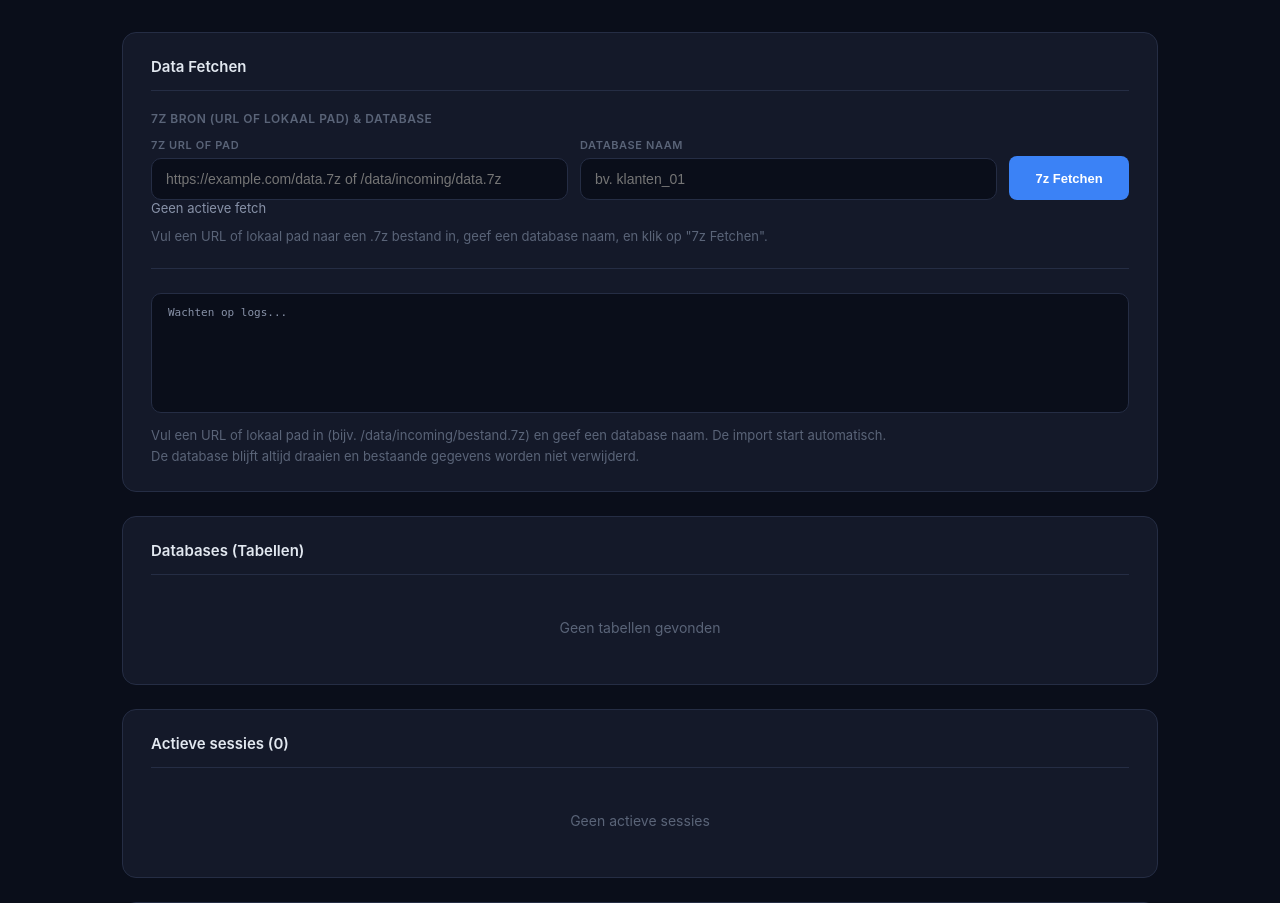
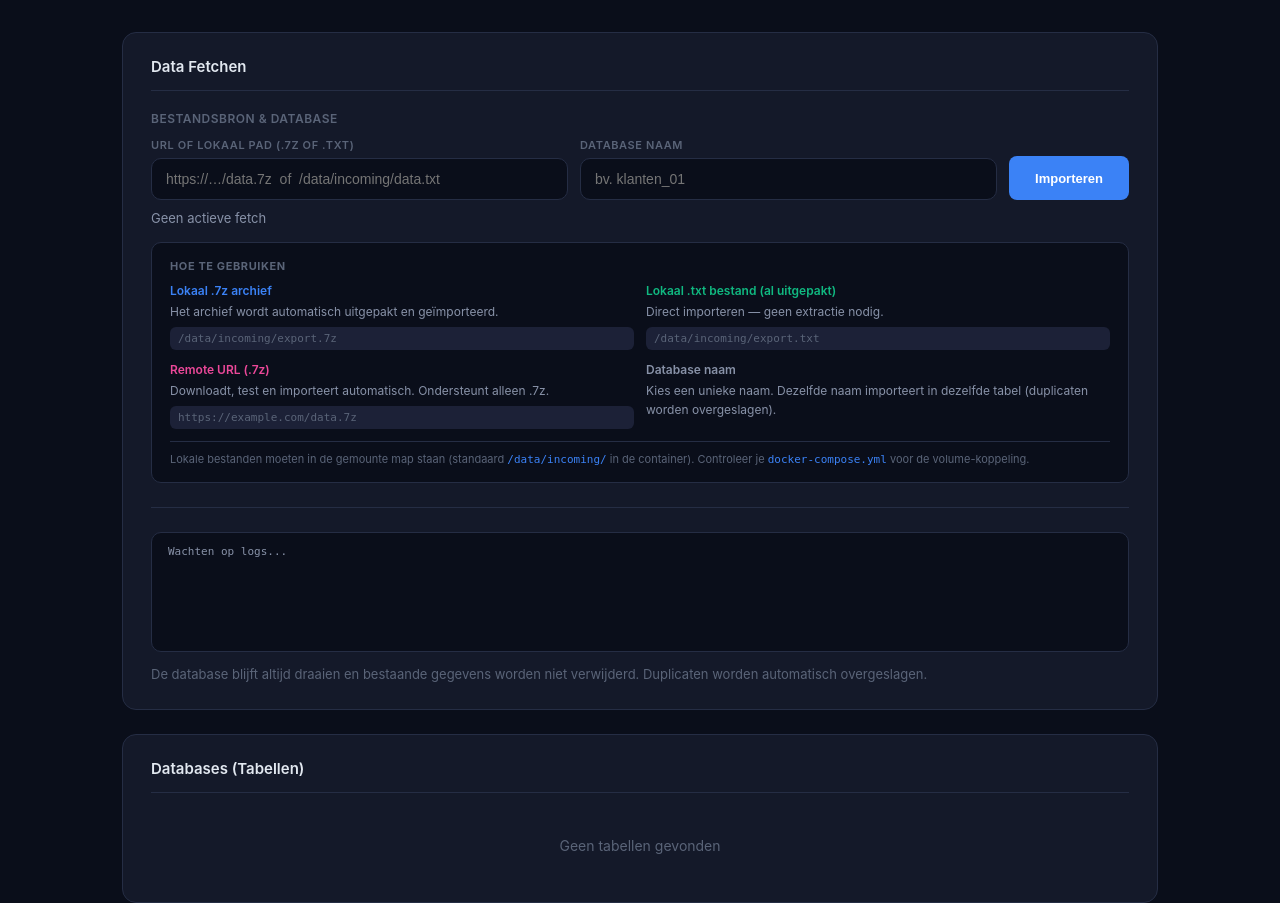
Before and after one commit to stijnvandepol/DataFetcher, a Flask app: page /admin in a window 1280 px wide. Shown: the part 56-959 px from the top of the page. Run offline with Flask 3, Linux system fonts and the light colour scheme; the visitor is signed in with stand-in values (Sample User, id 1); data that the repository does not hold is empty; some libraries are stand-ins or nearby versions.

Commit message:
feat: support .txt file imports alongside .7z archives and update UI instructions accordingly

```diff
--- a/web/templates/admin.html
+++ b/web/templates/admin.html
@@ -121,22 +121,50 @@
 
       <!-- Manual mode: URL of lokaal pad + DB Name -->
       <div style="margin-bottom: 24px; padding-bottom: 24px; border-bottom: 1px solid var(--border);">
-        <p style="font-size: 12px; color: var(--text3); text-transform: uppercase; letter-spacing: .5px; margin-bottom: 12px; font-weight: 600;">7z bron (URL of lokaal pad) & Database</p>
+        <p style="font-size: 12px; color: var(--text3); text-transform: uppercase; letter-spacing: .5px; margin-bottom: 12px; font-weight: 600;">Bestandsbron & Database</p>
         <div style="display: grid; grid-template-columns: 1fr 1fr 120px; gap: 12px; align-items: end;">
           <div style="display: flex; flex-direction: column; gap: 6px;">
-            <label style="font-size: 11px; font-weight: 600; text-transform: uppercase; letter-spacing: .6px; color: var(--text3);">7z URL of pad</label>
-            <input type="text" id="fileUrl" placeholder="https://example.com/data.7z of /data/incoming/data.7z" style="padding: 12px 14px; border: 1px solid var(--border); border-radius: 10px; background: var(--bg); color: var(--text); font-size: 14px; outline: none; transition: border .2s, box-shadow .2s;">
+            <label style="font-size: 11px; font-weight: 600; text-transform: uppercase; letter-spacing: .6px; color: var(--text3);">URL of lokaal pad (.7z of .txt)</label>
+            <input type="text" id="fileUrl" placeholder="https://…/data.7z  of  /data/incoming/data.txt" style="padding: 12px 14px; border: 1px solid var(--border); border-radius: 10px; background: var(--bg); color: var(--text); font-size: 14px; outline: none; transition: border .2s, box-shadow .2s;">
           </div>
           <div style="display: flex; flex-direction: column; gap: 6px;">
             <label style="font-size: 11px; font-weight: 600; text-transform: uppercase; letter-spacing: .6px; color: var(--text3);">Database naam</label>
             <input type="text" id="dbName" placeholder="bv. klanten_01" style="padding: 12px 14px; border: 1px solid var(--border); border-radius: 10px; background: var(--bg); color: var(--text); font-size: 14px; outline: none; transition: border .2s, box-shadow .2s;">
           </div>
-          <button id="fetchDirectBtn" class="btn btn-blue" onclick="startDirectFetch()" style="height: 44px;">7z Fetchen</button>
+          <button id="fetchDirectBtn" class="btn btn-blue" onclick="startDirectFetch()" style="height: 44px;">Importeren</button>
         </div>
-        <div class="fetch-row">
+        <div class="fetch-row" style="margin-top: 10px;">
           <span id="fetchStatus" class="fetch-status">Geen actieve fetch</span>
         </div>
-        <p style="font-size: 13px; color: var(--text3); margin-top: 12px;">Vul een URL of lokaal pad naar een .7z bestand in, geef een database naam, en klik op "7z Fetchen".</p>
+
+        <!-- Gebruiksinstructie -->
+        <div style="margin-top: 16px; background: var(--bg); border: 1px solid var(--border); border-radius: 10px; padding: 16px 18px;">
+          <p style="font-size: 11px; font-weight: 700; text-transform: uppercase; letter-spacing: .6px; color: var(--text3); margin-bottom: 10px;">Hoe te gebruiken</p>
+          <div style="display: grid; grid-template-columns: 1fr 1fr; gap: 12px;">
+            <div>
+              <p style="font-size: 12px; font-weight: 600; color: var(--accent); margin-bottom: 4px;">Lokaal .7z archief</p>
+              <p style="font-size: 12px; color: var(--text2); line-height: 1.6;">Het archief wordt automatisch uitgepakt en geïmporteerd.</p>
+              <code style="display: block; margin-top: 6px; font-size: 11px; color: var(--text3); background: var(--surface2); padding: 5px 8px; border-radius: 6px; word-break: break-all;">/data/incoming/export.7z</code>
+            </div>
+            <div>
+              <p style="font-size: 12px; font-weight: 600; color: var(--green); margin-bottom: 4px;">Lokaal .txt bestand (al uitgepakt)</p>
+              <p style="font-size: 12px; color: var(--text2); line-height: 1.6;">Direct importeren — geen extractie nodig.</p>
+              <code style="display: block; margin-top: 6px; font-size: 11px; color: var(--text3); background: var(--surface2); padding: 5px 8px; border-radius: 6px; word-break: break-all;">/data/incoming/export.txt</code>
+            </div>
+            <div>
+              <p style="font-size: 12px; font-weight: 600; color: var(--pink); margin-bottom: 4px;">Remote URL (.7z)</p>
+              <p style="font-size: 12px; color: var(--text2); line-height: 1.6;">Downloadt, test en importeert automatisch. Ondersteunt alleen .7z.</p>
+              <code style="display: block; margin-top: 6px; font-size: 11px; color: var(--text3); background: var(--surface2); padding: 5px 8px; border-radius: 6px; word-break: break-all;">https://example.com/data.7z</code>
+            </div>
+            <div>
+              <p style="font-size: 12px; font-weight: 600; color: var(--text2); margin-bottom: 4px;">Database naam</p>
+              <p style="font-size: 12px; color: var(--text2); line-height: 1.6;">Kies een unieke naam. Dezelfde naam importeert in dezelfde tabel (duplicaten worden overgeslagen).</p>
+            </div>
+          </div>
+          <p style="font-size: 11px; color: var(--text3); margin-top: 12px; padding-top: 10px; border-top: 1px solid var(--border);">
+            Lokale bestanden moeten in de gemounte map staan (standaard <code style="font-size: 11px; color: var(--accent);">/data/incoming/</code> in de container). Controleer je <code style="font-size: 11px; color: var(--accent);">docker-compose.yml</code> voor de volume-koppeling.
+          </p>
+        </div>
       </div>
 
       <div class="fetch-stats" id="fetchStats" style="display:none">
@@ -146,8 +174,7 @@
       </div>
       <div class="fetch-log" id="fetchLog"></div>
       <p class="access-hint" style="margin-top:12px">
-        Vul een URL of lokaal pad in (bijv. /data/incoming/bestand.7z) en geef een database naam. De import start automatisch.<br>
-        De database blijft altijd draaien en bestaande gegevens worden niet verwijderd.
+        De database blijft altijd draaien en bestaande gegevens worden niet verwijderd. Duplicaten worden automatisch overgeslagen.
       </p>
     </div>
 
@@ -263,13 +290,13 @@
             startPolling();
           } else {
             btn.disabled = false;
-            btn.textContent = '7z Fetchen';
+            btn.textContent = 'Importeren';
             alert(data.error || 'Fout bij starten');
           }
         })
         .catch(() => {
           btn.disabled = false;
-          btn.textContent = '7z Fetchen';
+          btn.textContent = 'Importeren';
           alert('Netwerkfout');
         });
     }
@@ -313,7 +340,7 @@
           btn.textContent = 'Auto Fetch starten';
         }
         directBtn.disabled = false;
-        directBtn.textContent = '7z Fetchen';
+        directBtn.textContent = 'Importeren';
         if (s.error) {
           status.className = 'fetch-status error';
           status.textContent = 'Fout: ' + s.error;
```
Also changed, not shown: fetcher/fetcher.py (+64 -50 lines).
